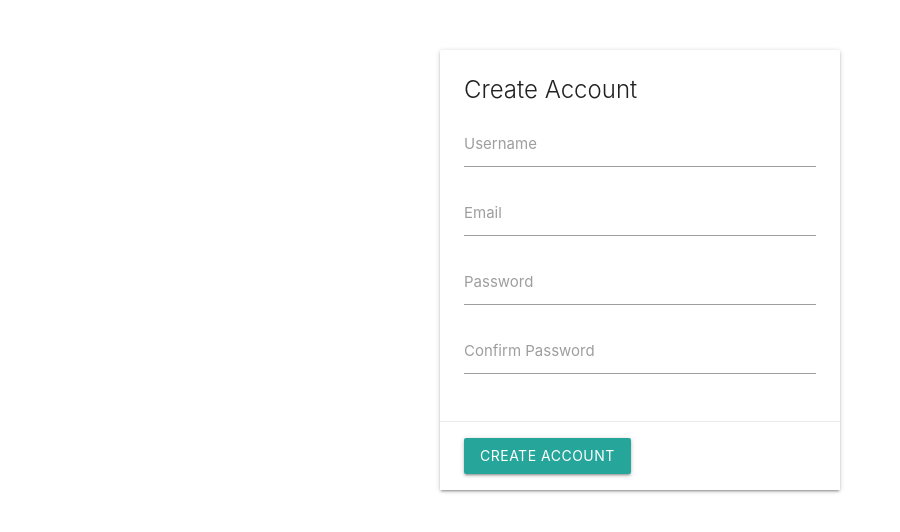
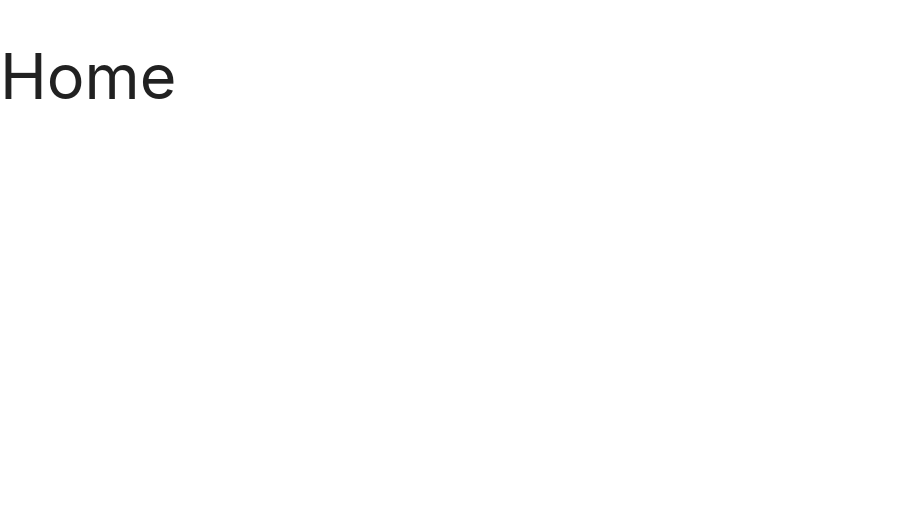
Before and after one commit to Kionling/jCounter, a React (Create React App) app in the folder client/: page / in a window 1280 px wide. Shown: the top 532 px of the page, without its empty margins (0-900 px from the left). Built offline with nearby package versions, Linux system fonts and the light colour scheme.

Commit message:
Creating routes for all current pages

```diff
--- a/client/src/App.js
+++ b/client/src/App.js
@@ -10,7 +10,13 @@ import CreateAccount from './pages/createAccount';
 function App() {
   return (
    <div>
-    <CreateAccount/>
+    <Router>
+      <Routes>
+        <Route path='/login' element={<Login/>}/>
+        <Route path='*' element={<Home/>}/>
+        <Route path='/createAccount' element={<CreateAccount/>}/>
+      </Routes>
+    </Router>
    </div>
   );
 }
```
